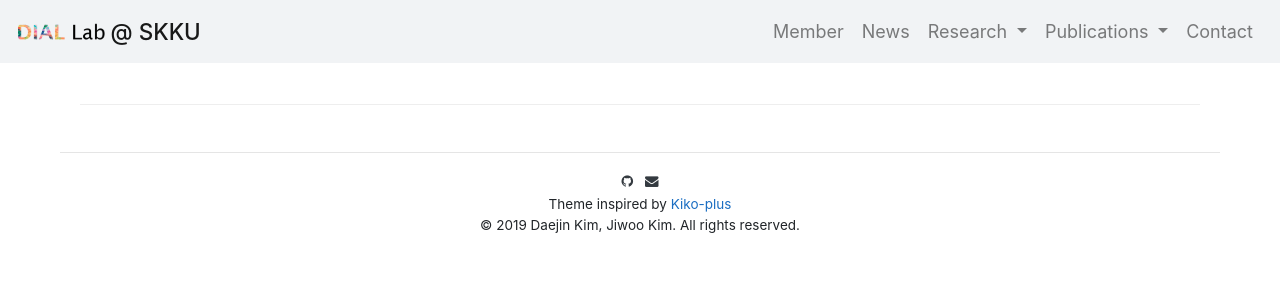
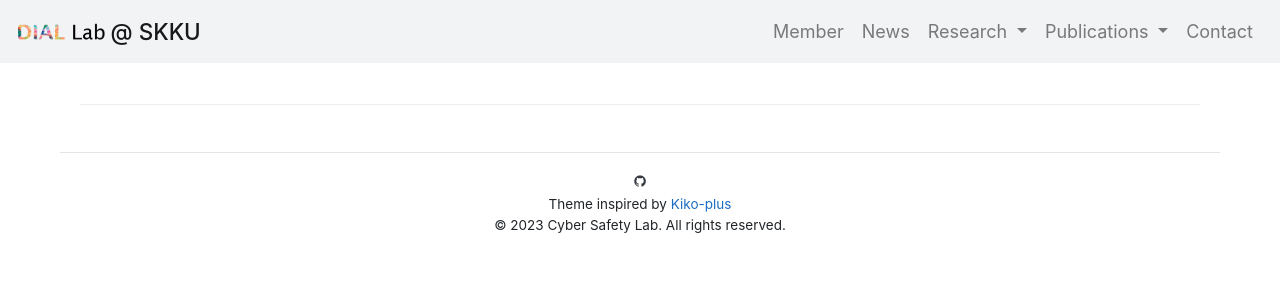
Before and after one commit to LEEJUH0/LEEJUH0.github.io, a Jekyll site: the page built from tags/index.html, in a window 1280 px wide. Shown: the top 300 px of the page. Built offline with Jekyll 4.4.1, drawn with Linux system fonts in a browser that asks for light colours; some web fonts are replaced.

Commit message:
Update _config.yml

```diff
--- a/_config.yml
+++ b/_config.yml
@@ -3,14 +3,14 @@
 # # # # # # # # # # # # #
 
 # Basic
-name:               "DIAL Lab"
+name:               "Cyber Safety Lab"
 
 author:
   # facebook:         your-id
   # youtubeUser:      your-id
   # youtubeChannel:   your-id
   # twitter:          your-id
-  github:           diallab
+  github:           CSLab
   # stackoverflow:    your-id
   # quora:            your-id
   # linkedin:         your-id
@@ -20,11 +20,11 @@
   # reddit:           your-id
   # medium:           your-id
   # tumblr:           your-id
-  email:            kdj2614@naver.com
+  #email:            kdj2614@naver.com
 
 copyright:
-  year:             2019
-  name:             Daejin Kim, Jiwoo Kim
+  year:             2023
+  name:             Cyber Safety Lab
 
 # Google-analytics
 google-analytics:
```
